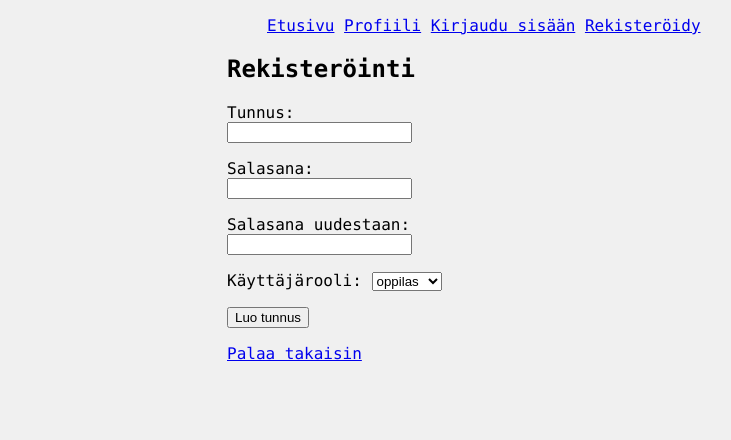
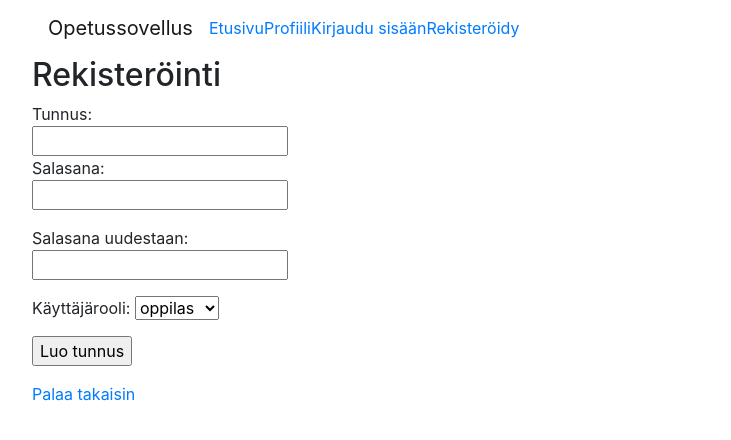
Before and after one commit to jonthus/Opetussovellus, a Flask app: page /register in a window 1280 px wide. Shown: the top 440 px of the page, without its empty margins (53-784 px from the left). Run offline with Flask 2, Linux system fonts and the light colour scheme; some libraries are stand-ins or nearby versions.

Commit message:
Fixing heroku bug

```diff
--- a/answers.py
+++ b/answers.py
@@ -15,13 +15,11 @@ def append_correct(exercise_id, user_id):
     sql = "INSERT INTO answers (exercise_id, user_id, correct) VALUES (:exercise_id, :user_id, 1)"
     db.session.execute(sql, {"exercise_id":exercise_id, "user_id":user_id})
     db.session.commit()
-    return 'OK'
 
 def append_incorrect(exercise_id, user_id):
     sql = "INSERT INTO answers (exercise_id, user_id, incorrect) VALUES (:exercise_id, :user_id, 1)"
     db.session.execute(sql, {"exercise_id":exercise_id, "user_id":user_id})
     db.session.commit()
-    return 'OK'
 
 def count_correct(user_id):
     sql = "SELECT COUNT(*) FROM answers WHERE user_id=:user_id"
--- a/app.py
+++ b/app.py
@@ -1,7 +1,12 @@
 from flask import Flask
 from os import getenv
+import re
+import os
 
 app = Flask(__name__)
 app.secret_key = getenv("SECRET_KEY")
+uri = os.getenv("DATABASE_URL")
+if uri.startswith("postgres://"):
+    uri = uri.replace("postgres://", "postgresql://", 1)
 
 import routes
--- a/requirements.txt
+++ b/requirements.txt
@@ -1,6 +1,6 @@
 click==7.1.2
 Flask==1.1.2
-Flask-SQLAlchemy==2.4.4
+Flask-SQLAlchemy==1.3.23
 gunicorn==20.1.0
 itsdangerous==1.1.0
 Jinja2==2.11.3
--- a/templates/exercise.html
+++ b/templates/exercise.html
@@ -6,12 +6,9 @@
     {% for exercise in exercises %}
     <li>{{ exercise.name }}
     <br>
-    <li>{{ exercise.id }}
     <li>{{ exercise.content }}
     {% endfor %}
 </ul>
-<p>{{ exercises.id }}</p>
-<p>{{ exercise_id }}</p>
 
 <form action="/result" method="POST">
         Vastaus:<br>
--- a/templates/layout.html
+++ b/templates/layout.html
@@ -1,7 +1,8 @@
 <!doctype html>
 <html>
     <head>
-        <link rel="stylesheet" href="../static/main.css">
+        <meta name="viewport" content="width=device-width, initial-scale=1, shrink-to-fit=no">
+        <link rel="stylesheet" href="https://stackpath.bootstrapcdn.com/bootstrap/4.5.0/css/bootstrap.min.css">
         <title>Opetussovellus</title>
     </head>
     <body>
--- a/templates/navbar.html
+++ b/templates/navbar.html
@@ -1,12 +1,16 @@
 {% block navigation %}
-<ul class=navigation>
-  <li><a href="/">Etusivu</a></li>
-  <li><a href="/profile">Profiili</a></li>
+<div class="container">
+  <nav class="navbar navbar-expand-sm navbar-light">
+  <a class="navbar-brand" href='#'>Opetussovellus</a>
+<ul class="navbar-nav">
+  <li class="nav-item"><a href="/">Etusivu</a></li>
+  <li class="nav-item"><a href="/profile">Profiili</a></li>
   {% if not session.user_id %}
-  <li><a href="/login">Kirjaudu sisään</a></li>
-  <li><a href="/register">Rekisteröidy</a></li>
+  <li class="nav-item"><a href="/login">Kirjaudu sisään</a></li>
+  <li class="nav-item"><a href="/register">Rekisteröidy</a></li>
   {% else %}
-  <li><a href="/logout">Kirjaudu ulos</a></li>
+  <li class="nav-item"><a href="/logout">Kirjaudu ulos</a></li>
   {% endif %}
 </ul>
+</nav>
 {% endblock %}
```
Also changed, not shown: templates/index.html (+7 -1 lines).
